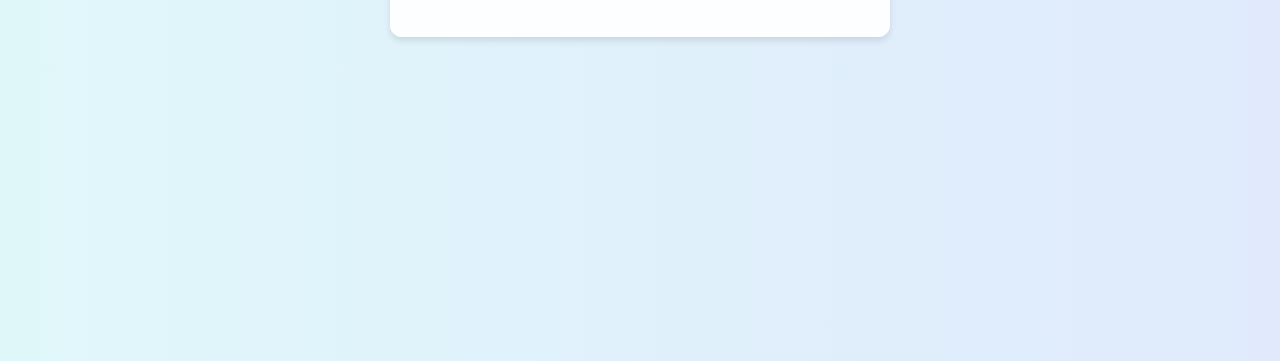
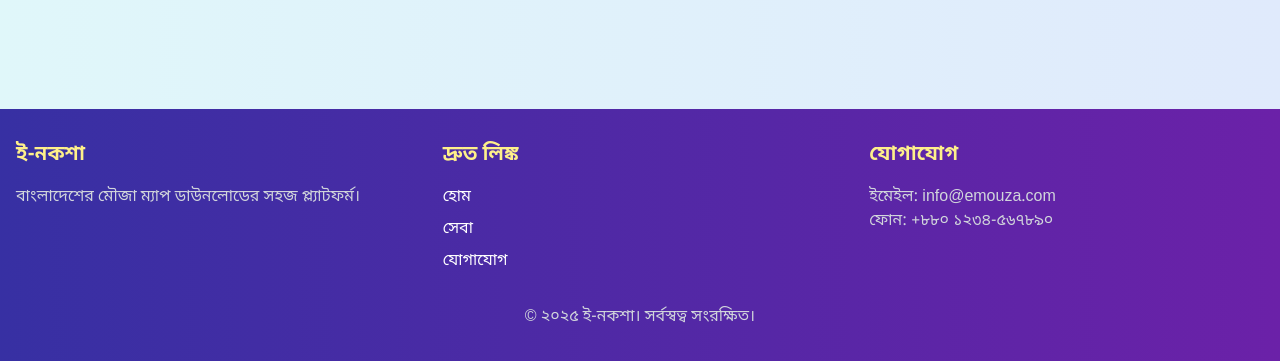
Before and after one commit to enoksha/emouza, a plain HTML site: page download.html in a window 1280 px wide. Shown: the part 439-800 px from the top of the page. Drawn offline with nearby package versions, Linux system fonts and the light colour scheme.

Commit message:
download.html

```diff
--- a/download.html
+++ b/download.html
@@ -12,8 +12,7 @@
             background: linear-gradient(to right, #e0f7fa, #e0eafc);
             min-height: 100vh;
             display: flex;
-            justify-content: center;
-            align-items: center;
+            flex-direction: column;
         }
         .download-container {
             background: rgba(255, 255, 255, 0.95);
@@ -23,6 +22,7 @@
             max-width: 500px;
             width: 100%;
             text-align: center;
+            margin: auto;
         }
         .download-info {
             margin-bottom: 20px;
@@ -57,12 +57,55 @@
         }
     </style>
 </head>
-<body>
-    <div class="download-container">
+<body class="flex flex-col min-h-screen">
+    <!-- Header -->
+    <header class="bg-gradient-to-r from-blue-600 to-indigo-700 text-white sticky top-0 z-50 shadow-lg">
+        <nav class="container mx-auto px-4 py-4 flex justify-between items-center">
+            <div class="text-3xl font-bold text-yellow-300">
+                <a href="index.html">ই-নকশা</a>
+            </div>
+            <ul class="flex space-x-6 text-lg">
+                <li><a href="index.html" class="hover:text-yellow-200">হোম</a></li>
+                <li><a href="services.html" class="hover:text-yellow-200">সেবা</a></li>
+                <li><a href="contact.html" class="hover:text-yellow-200">যোগাযোগ</a></li>
+            </ul>
+        </nav>
+    </header>
+
+    <!-- Main Download Container -->
+    <div class="download-container my-12">
         <h1 class="text-2xl font-bold mb-4 text-green-800">মৌজা ম্যাপ ডাউনলোড</h1>
         <div id="downloadInfo" class="download-info"></div>
         <div id="downloadLinks" class="file-section"></div>
     </div>
+
+    <!-- Footer -->
+    <footer class="bg-gradient-to-r from-indigo-800 to-purple-800 text-white py-8 mt-auto">
+        <div class="container mx-auto px-4">
+            <div class="grid grid-cols-1 md:grid-cols-3 gap-8">
+                <div>
+                    <h3 class="text-xl font-semibold mb-4 text-yellow-200">ই-নকশা</h3>
+                    <p class="text-gray-300">বাংলাদেশের মৌজা ম্যাপ ডাউনলোডের সহজ প্ল্যাটফর্ম।</p>
+                </div>
+                <div>
+                    <h3 class="text-xl font-semibold mb-4 text-yellow-200">দ্রুত লিঙ্ক</h3>
+                    <ul class="space-y-2">
+                        <li><a href="index.html" class="hover:text-yellow-100">হোম</a></li>
+                        <li><a href="services.html" class="hover:text-yellow-100">সেবা</a></li>
+                        <li><a href="contact.html" class="hover:text-yellow-100">যোগাযোগ</a></li>
+                    </ul>
+                </div>
+                <div>
+                    <h3 class="text-xl font-semibold mb-4 text-yellow-200">যোগাযোগ</h3>
+                    <p class="text-gray-300">ইমেইল: info@emouza.com</p>
+                    <p class="text-gray-300">ফোন: +৮৮০ ১২৩৪-৫৬৭৮৯০</p>
+                </div>
+            </div>
+            <div class="text-center mt-8">
+                <p class="text-gray-300">© ২০২৫ ই-নকশা। সর্বস্বত্ব সংরক্ষিত।</p>
+            </div>
+        </div>
+    </footer>
 
     <script>
         const urlParams = new URLSearchParams(window.location.search);
@@ -89,12 +132,9 @@
                         <p><strong>মৌজা:</strong> ${mouza}</p>
                         <p><strong>ফাইলের নাম:</strong> ${mapData.file_name}</p>
                         <p><strong>জেল নং:</strong> ${mapData.district_no}</p>
-
                     `;
 
-                    linksDiv.innerHTML = ''; // Clear previous links
-
-                    // Check for files array and create sections for each file
+                    linksDiv.innerHTML = '';
                     if (mapData.files && Array.isArray(mapData.files)) {
                         let hasFiles = false;
                         mapData.files.forEach(file => {
@@ -116,7 +156,6 @@
                                 linksDiv.appendChild(fileSection);
                             }
                         });
-
                         if (!hasFiles) {
                             linksDiv.innerHTML = '<p class="text-red-500">কোনো ডাউনলোডযোগ্য ফাইল পাওয়া যায়নি।</p>';
                         }
```
